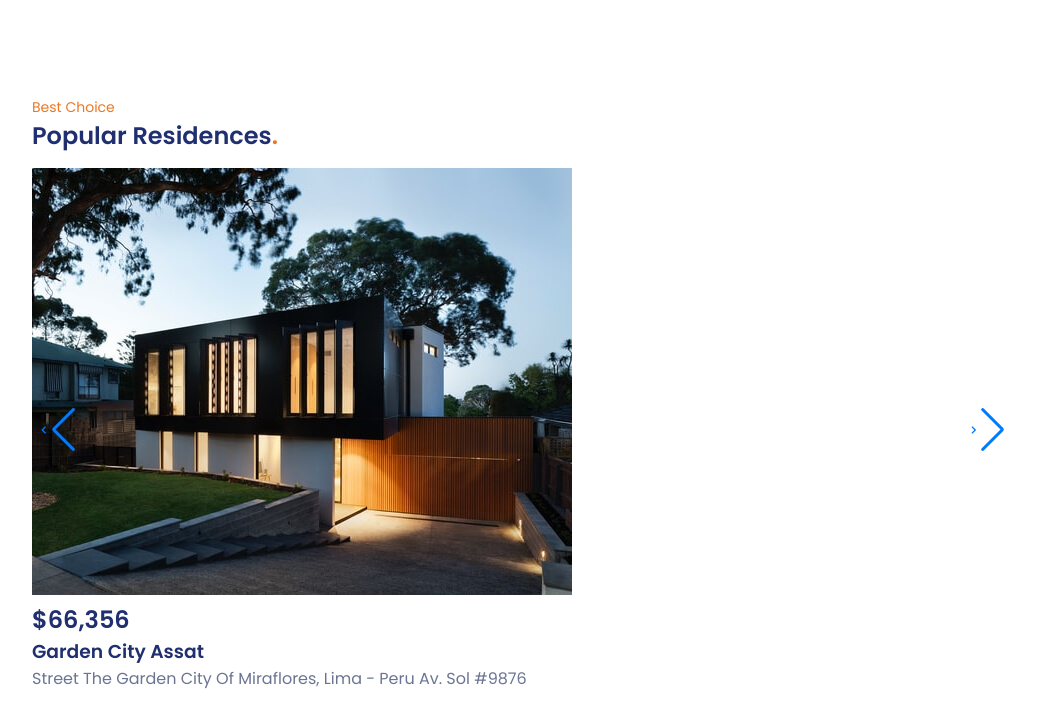
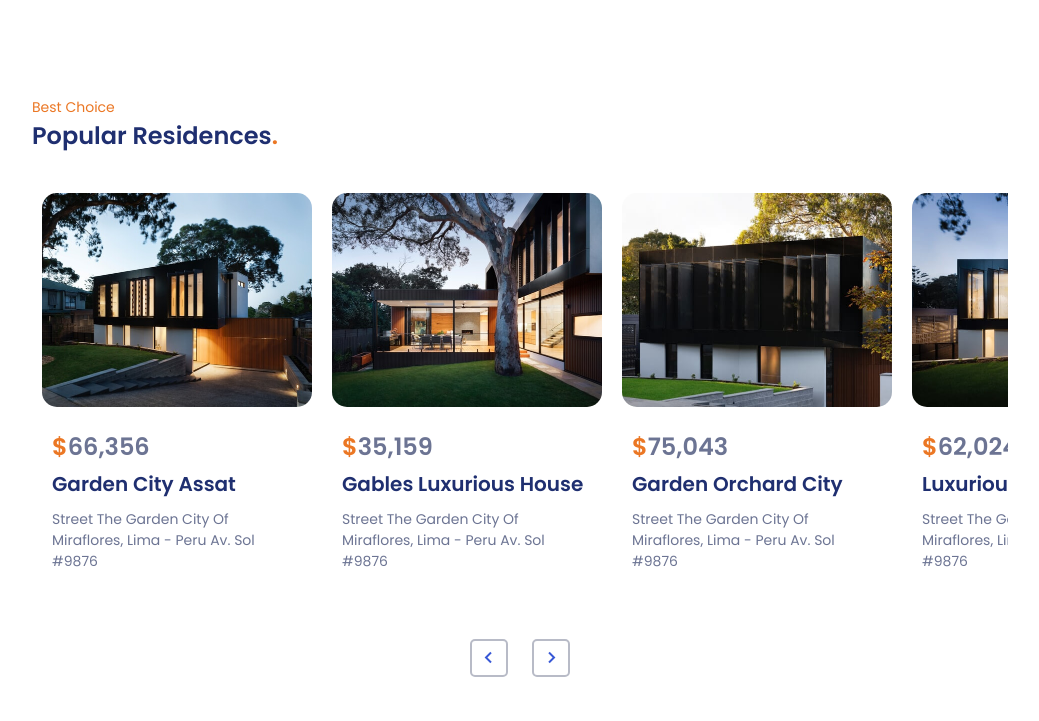
Before and after one commit to RamtinImani/holux, a plain HTML site: page index.html in a window 1280 px wide. Shown: the part 1275-1996 px from the top of the page, without its empty margins (120-1159 px from the left). Drawn offline with nearby package versions, Linux system fonts and the light colour scheme.

Commit message:
added popular section styles

```diff
--- a/assets/css/styles.css
+++ b/assets/css/styles.css
@@ -345,3 +345,64 @@ button {
 .logos__img:hover {
   opacity: 1;
 }
+/*=============== POPULAR ===============*/
+.popular__container {
+  padding: 1.5rem 0 8rem;
+}
+.popular__card {
+  width: 29rem;
+  background-color: var(--container-color);
+  padding: 1rem 1rem 2.5rem;
+  border-radius: 1.5rem;
+  margin: 0 auto;
+  transition: box-shadow 0.4s;
+}
+.popular__card:hover {
+  box-shadow: 2px 12px 14px hsla(228, 66%, 45%, 0.2);
+}
+.popular__img {
+  border-radius: 1.5rem;
+  margin-bottom: 1.5rem;
+}
+.popular__data {
+  padding: 0 1rem;
+}
+.popular__price {
+  font-size: var(--h2-font-size);
+  color: var(--text-color);
+  margin-bottom: 0.5rem;
+}
+.popular__price span {
+  color: var(--second-color);
+}
+.popular__title {
+  font-size: var(--h3-font-size);
+  margin-bottom: 1rem;
+}
+.popular__description {
+  font-size: var(--small-font-size);
+}
+/* Swiper class */
+.swiper-button-next::after,
+.swiper-button-prev::after {
+  content: "";
+}
+.swiper-button-next,
+.swiper-button-prev {
+  top: initial;
+  bottom: 0;
+  width: initial;
+  height: initial;
+  background-color: var(--container-color);
+  border: 2px solid var(--text-color-light);
+  padding: 0.5rem;
+  border-radius: 0.5rem;
+  font-size: 2.4rem;
+  color: var(--first-color);
+}
+.swiper-button-prev {
+  left: calc(50% - 5rem);
+}
+.swiper-button-next {
+  right: calc(50% - 5rem);
+}
```
